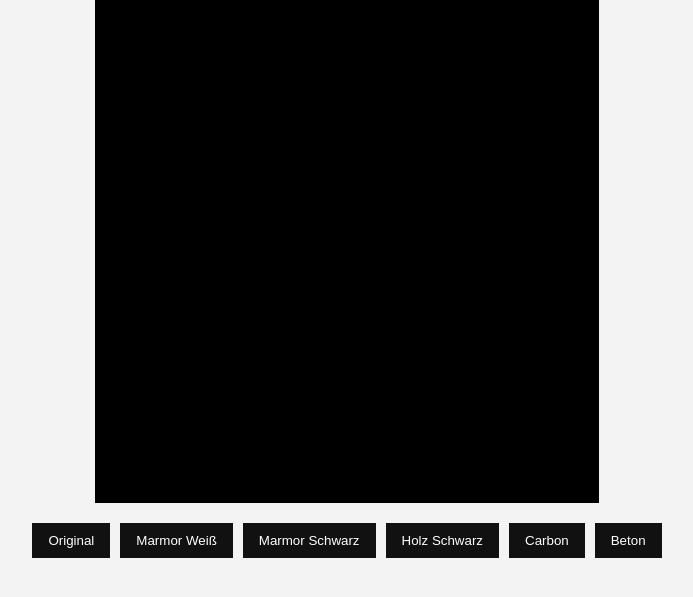
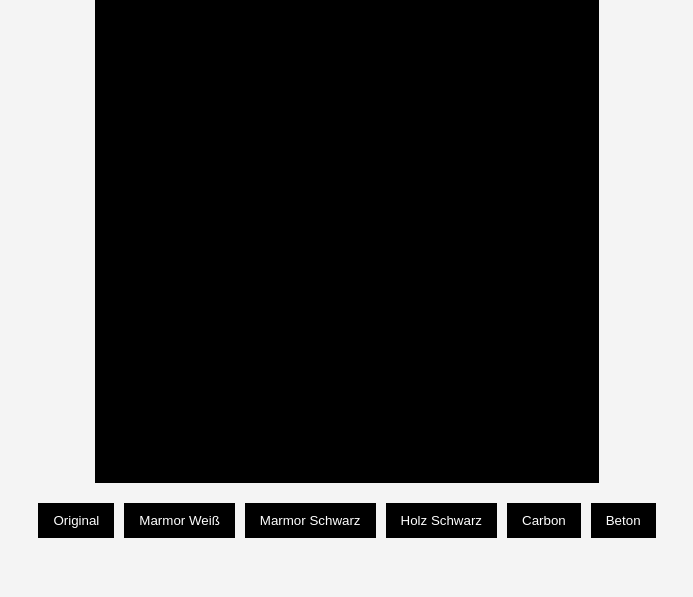
Before and after one commit to jana62/carvesta-configurator, a plain HTML site: page index.html in a window 1280 px wide. Both pictures are taken after a click on the button "Original". Shown: the part 107-704 px from the top of the page, without its empty margins (293-986 px from the left). Drawn offline with Linux system fonts and the light colour scheme.

Commit message:
Update index.html

```diff
--- a/index.html
+++ b/index.html
@@ -2,45 +2,49 @@
 <html lang="de">
 <head>
   <meta charset="UTF-8" />
-  <meta name="viewport" content="width=device-width, initial-scale=1.0"/>
+  <meta name="viewport" content="width=device-width, initial-scale=1.0" />
   <title>Carvesta Konfigurator</title>
   <style>
     body {
-      background: #f3f3f3;
       font-family: sans-serif;
       display: flex;
       flex-direction: column;
       align-items: center;
-      padding: 20px;
+      background: #f4f4f4;
     }
+
     h1 {
       margin-bottom: 20px;
     }
+
     #preview {
       width: 500px;
       height: 500px;
       background-color: black;
       background-size: cover;
       background-position: center;
-      border: 2px solid #000;
+      border: 2px solid black;
       margin-bottom: 20px;
     }
+
     .button-group {
       display: flex;
+      gap: 10px;
       flex-wrap: wrap;
-      gap: 10px;
       justify-content: center;
     }
+
     .button-group button {
-      background: #111;
+      padding: 10px 15px;
+      background: black;
       color: white;
       border: none;
-      padding: 10px 16px;
       cursor: pointer;
       transition: background 0.2s;
     }
+
     .button-group button:hover {
-      background: #333;
+      background: #111;
     }
   </style>
 </head>
@@ -58,7 +62,7 @@
 
   <script>
     function setFloor(filename) {
-      document.getElementById("preview").style.backgroundImage = `url('${filename}')`;
+      document.getElementById("preview").style.backgroundImage = "url('" + filename + "')";
     }
   </script>
 </body>
```
